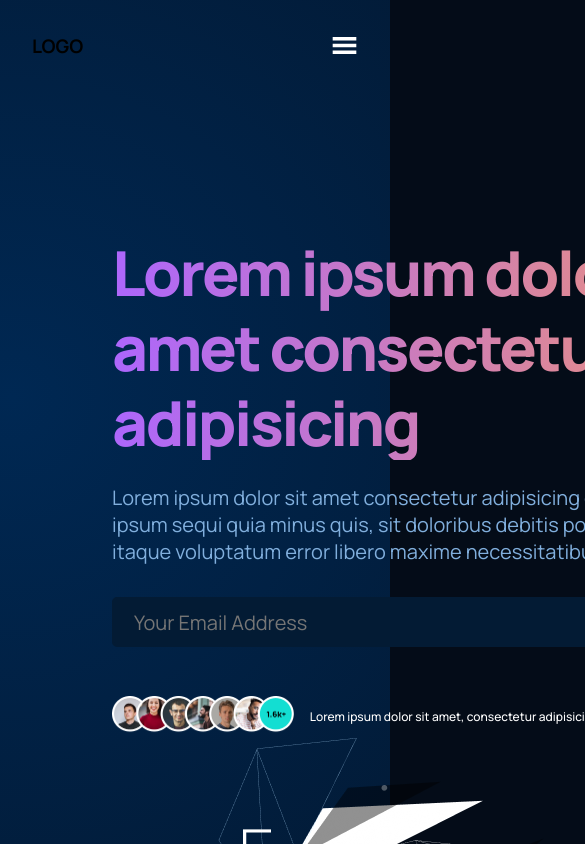
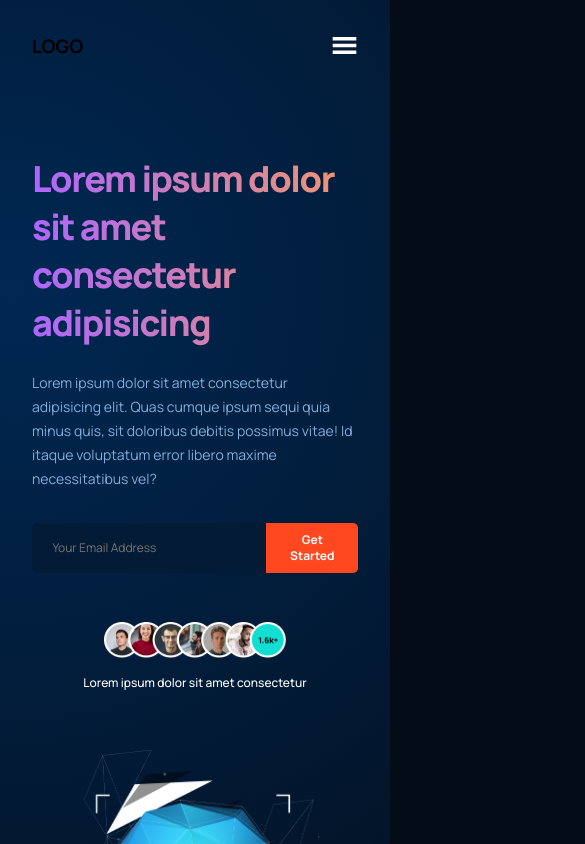
Before and after one commit to MilanDupalo/greedy.ninja, a React (Create React App) app: page / in a window 390 px wide. Shown: the top 844 px of the page, 585 px wide, since content can reach past the window. Built offline with nearby package versions, Linux system fonts and the light colour scheme.

Commit message:
media query for header(mobile, tablet, big screens

```diff
--- a/src/containers/header/Header.jsx
+++ b/src/containers/header/Header.jsx
@@ -31,15 +31,12 @@ export const Header = () => {
           <figure>
             <img className="people-img" src={people} alt="people" />
           </figure>
-          <p className="people-text">
-            Lorem ipsum dolor sit amet, consectetur adipisicing elit
-          </p>
+          <p className="people-text">Lorem ipsum dolor sit amet consectetur</p>
         </section>
-
-        <figure className="header-image-box">
-          <img className="header-image" src={ai} alt="ai" />
-        </figure>
       </section>
+      <figure className="header-image-box">
+        <img className="header-img" src={ai} alt="ai" />
+      </figure>
     </header>
   );
 };
--- a/src/containers/header/header.css
+++ b/src/containers/header/header.css
@@ -53,7 +53,7 @@
   background: #ff4820;
   border-radius: 0px 5px 5px 0px;
   font-weight: bold;
-  font-size: 20px;
+  font-size: 1rem;
   line-height: 27px;
   cursor: pointer;
   padding: 0 1rem;
@@ -93,3 +93,53 @@
   width: 100%;
   height: 100%;
 }
+
+@media screen and (max-width: 1050px) {
+  .header {
+    flex-direction: column;
+  }
+  .header-content {
+    margin: 0 0 3rem;
+  }
+}
+
+@media screen and (max-width: 650px) {
+  .header-content-title {
+    font-size: 48px;
+    line-height: 60px;
+  }
+  .header-content-text {
+    font-size: 16px;
+    line-height: 24px;
+  }
+
+  .header-content__people {
+    flex-direction: column;
+  }
+
+  .people-text {
+    margin: 0;
+  }
+
+  .form-input,
+  .header-btn {
+    font-size: 16px;
+    line-height: 24px;
+  }
+}
+
+@media screen and (max-width: 490px) {
+  .header-content-title {
+    font-size: 36px;
+    line-height: 48px;
+  }
+  .header-content-text {
+    font-size: 14px;
+    line-height: 24px;
+  }
+  .form-input,
+  .header-btn {
+    font-size: 12px;
+    line-height: 16px;
+  }
+}
```
